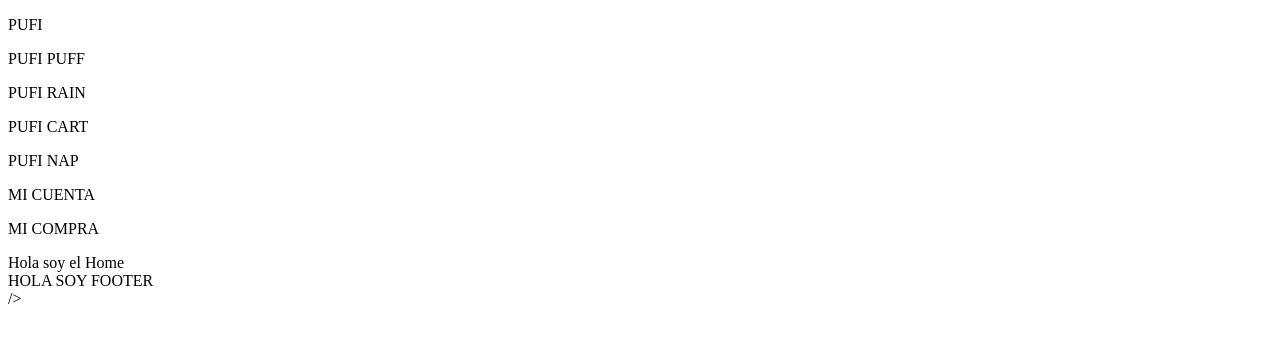
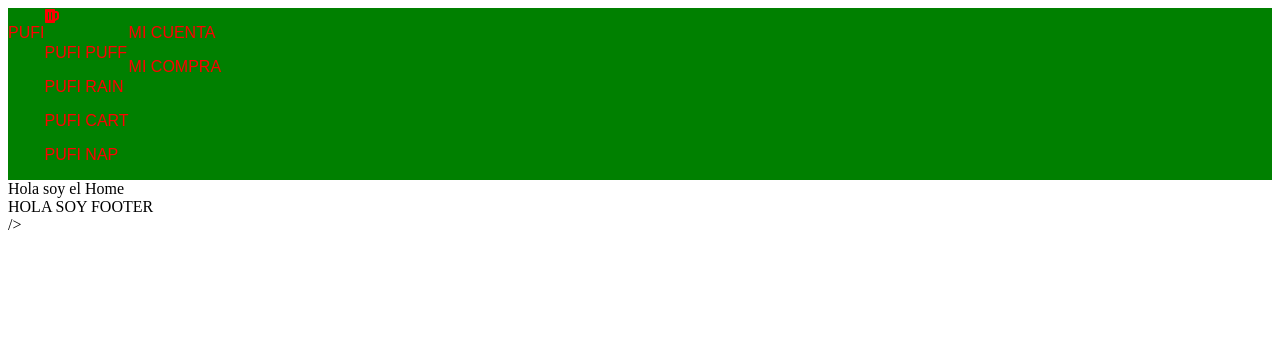
Before and after one commit to mishelramirez/prueba-tecnica-it-globers, a React (Create React App) app: page / in a window 1280 px wide. Shown: the top 342 px of the page. Built offline with nearby package versions, Linux system fonts and the light colour scheme.

Commit message:
se crea la carpeta de scss, y se implementa sus respectivas importaciones, ademas se agrega el modules para los archivos scss

```diff
--- a/package.json
+++ b/package.json
@@ -19,7 +19,9 @@
   "dependencies": {
     "react": "^18.2.0",
     "react-dom": "^18.2.0",
-    "react-scripts": "^5.0.1"
+    "react-icons": "^4.4.0",
+    "react-scripts": "^5.0.1",
+    "sass": "^1.54.8"
   },
   "browserslist": {
     "production": [
--- a/src/App.jsx
+++ b/src/App.jsx
@@ -1,6 +1,6 @@
-import Header from "./componentes/Header";
-import Home from "./componentes/Home";
-import Footer from "./componentes/Footer";
+import Header from "./Components/Header";
+import Home from "./Components/Home";
+import Footer from "./Components/Footer";
 
 function App() {
   return (
--- /dev/null
+++ b/src/Components/Header/_header.module.scss
@@ -0,0 +1,6 @@
+
+.container {
+    display: flex;
+    background-color: green;
+
+}
--- a/src/componentes/Header/index.jsx
+++ b/src/Components/Header/index.jsx
@@ -1,14 +1,16 @@
 import React from "react";
+import { FaBeer } from 'react-icons/fa';
+import style from "./_header.module.scss"
 
 export default function Header() {
   return (
-    <div className="header.contenedor">
+    <div className={` ${style.container} prueba`}>
       <div className="header.logo">
-        <p>PUFI</p>
+        <p className="prueba">PUFI</p>
       </div>
       <div>
         <div>
-
+          <FaBeer/>
           <p>PUFI PUFF </p>
 
         </div>
--- a/src/index.js
+++ b/src/index.js
@@ -1,6 +1,8 @@
 import React from "react";
 import ReactDOM from "react-dom/client";
 import App from "./App";
+import "./scss/main.scss";
+
 
 const root = ReactDOM.createRoot(document.getElementById("root"));
 root.render(<App />);
--- /dev/null
+++ b/src/scss/global.scss
@@ -0,0 +1,4 @@
+.prueba{
+    color:red;
+    font-family: Arial
+}
--- /dev/null
+++ b/src/scss/main.scss
@@ -0,0 +1 @@
+@import "./global.scss";
```
Also changed, not shown: src/Components/Footer/_footer.scss (added), src/Components/Footer/index.jsx (renamed from src/componentes/Footer/index.jsx), src/Components/Home/_home.scss (added), src/Components/Home/index.jsx (renamed from src/componentes/Home/index.jsx), 1 other file (tests, documents, lock files or other folders).
